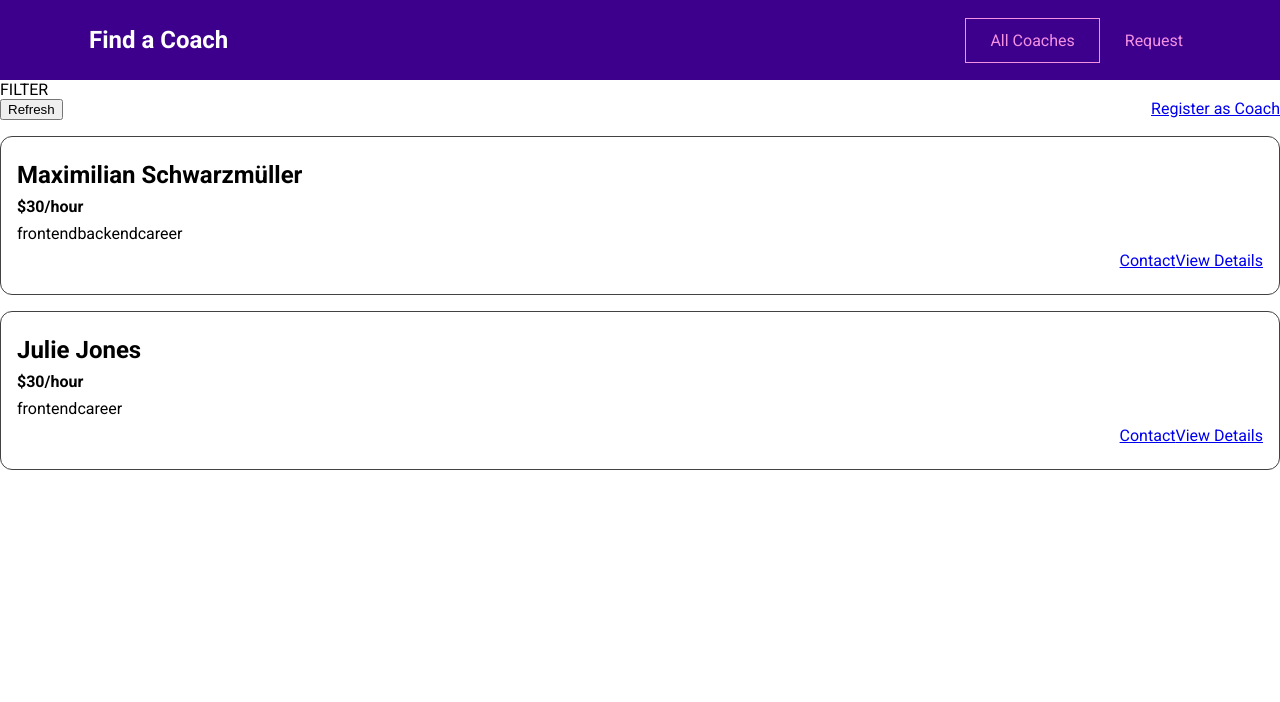
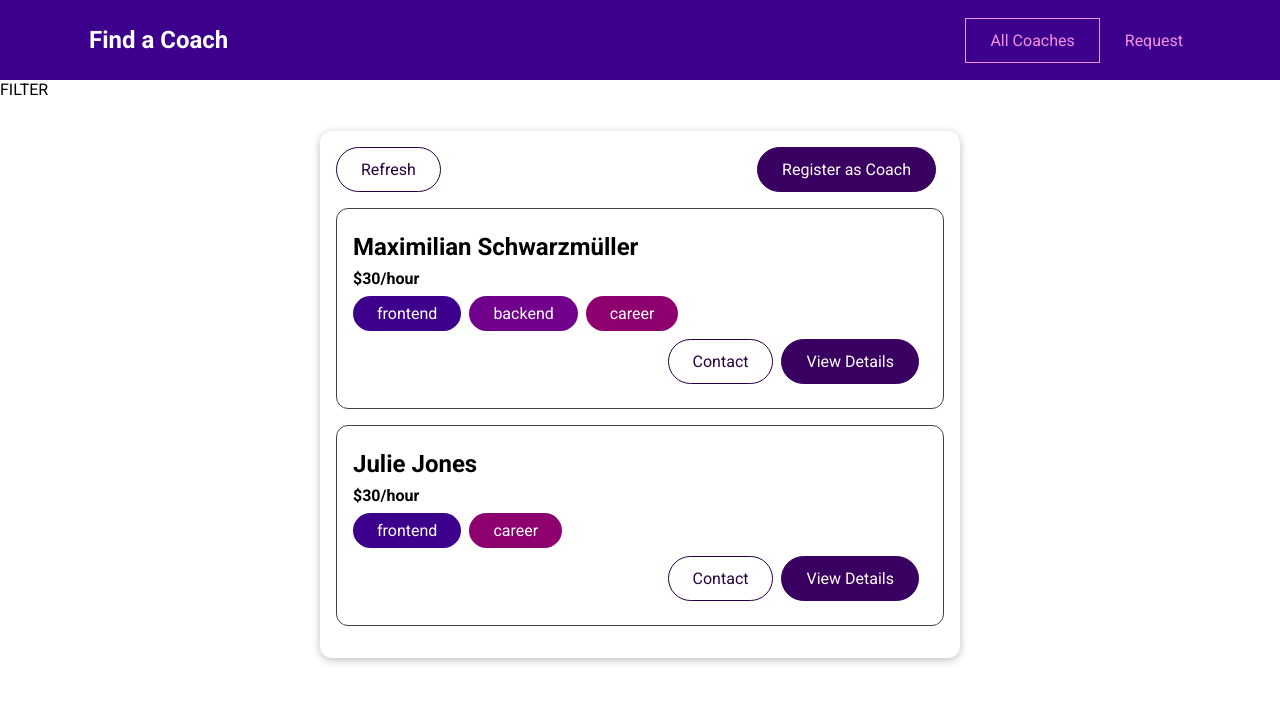
Before and after one commit to abrambagus/vue-find-a-coach, a Vue app: page /coaches in a window 1280 px wide. Shown: the top 702 px of the page. Built offline with nearby package versions, Linux system fonts and the light colour scheme.

Commit message:
create multiple base component

```diff
--- a/src/components/coaches/CoachItem.vue
+++ b/src/components/coaches/CoachItem.vue
@@ -3,19 +3,27 @@
     <h3>{{ fullName }}</h3>
     <h4>${{ rate }}/hour</h4>
     <div>
-      <span v-for="area in areas" :key="area.id">
-        {{ area }}
-      </span>
+      <base-badge
+        v-for="area in areas"
+        :key="area.id"
+        :type="area"
+        :title="area"
+      >
+      </base-badge>
     </div>
     <div class="actions">
-      <router-link :to="coachContactLink"> Contact </router-link>
-      <router-link :to="coachDetailsLink"> View Details </router-link>
+      <base-button mode="outline" link :to="coachContactLink">
+        Contact
+      </base-button>
+      <base-button link :to="coachDetailsLink"> View Details </base-button>
     </div>
   </li>
 </template>
 
 <script>
+import BaseBadge from '../ui/BaseBadge.vue';
 export default {
+  components: { BaseBadge },
   props: ['id', 'firstName', 'lastName', 'rate', 'areas'],
   computed: {
     fullName() {
--- /dev/null
+++ b/src/components/ui/BaseBadge.vue
@@ -0,0 +1,42 @@
+<template>
+  <span class="badge" :class="type">
+    {{ title }}
+  </span>
+</template>
+
+<script>
+export default {
+  props: ['type', 'title'],
+  computed: {
+    text() {
+      return this.title.toUpperCase();
+    },
+  },
+};
+</script>
+
+<style scoped>
+.badge {
+  background-color: #ccc;
+  color: #252525;
+  border-radius: 30px;
+  padding: 0.5rem 1.5rem;
+  display: inline-block;
+  margin-right: 0.5rem;
+}
+
+.frontend {
+  background-color: #3d008d;
+  color: white;
+}
+
+.backend {
+  background-color: #71008d;
+  color: white;
+}
+
+.career {
+  background-color: #8d006e;
+  color: white;
+}
+</style>
--- /dev/null
+++ b/src/components/ui/BaseButton.vue
@@ -0,0 +1,73 @@
+<template>
+  <button v-if="!link" :class="mode">
+    <slot></slot>
+  </button>
+  <router-link v-else :to="to" :class="mode">
+    <slot></slot>
+  </router-link>
+</template>
+
+<script>
+export default {
+  props: {
+    mode: {
+      type: String,
+      required: false,
+      default: '',
+    },
+    link: {
+      type: Boolean,
+      required: false,
+      default: false,
+    },
+    to: {
+      type: String,
+      required: false,
+      default: '/',
+    },
+  },
+};
+</script>
+
+<style scoped>
+button,
+a {
+  text-decoration: none;
+  padding: 0.75rem 1.5rem;
+  font: inherit;
+  background-color: #3a0061;
+  border: 1px solid #3a0061;
+  color: white;
+  cursor: pointer;
+  border-radius: 30px;
+  margin-right: 0.5rem;
+  display: inline-block;
+}
+
+a:hover,
+a:active,
+button:hover,
+button:active {
+  background-color: #270041;
+  border-color: #270041;
+}
+
+.flat {
+  background-color: transparent;
+  color: #3a0061;
+  border: none;
+}
+
+.outline {
+  background-color: transparent;
+  border-color: #270041;
+  color: #270041;
+}
+
+.flat:hover,
+.flat:active,
+.outline:hover,
+.outline:active {
+  background-color: #edd2ff;
+}
+</style>
--- /dev/null
+++ b/src/components/ui/BaseCard.vue
@@ -0,0 +1,15 @@
+<template>
+  <div class="card">
+    <slot></slot>
+  </div>
+</template>
+
+<style scoped>
+.card {
+  border-radius: 12px;
+  box-shadow: 0 2px 8px rgba(0, 0, 0, 0.26);
+  padding: 1rem;
+  margin: 2rem auto;
+  max-width: 40rem;
+}
+</style>
--- a/src/pages/coaches/CoachesList.vue
+++ b/src/pages/coaches/CoachesList.vue
@@ -1,9 +1,10 @@
 <template>
   <section>FILTER</section>
   <section>
+    <base-card>
       <div class="controls">
-      <button>Refresh</button>
-      <router-link to="/register">Register as Coach</router-link>
+        <base-button mode="outline">Refresh</base-button>
+        <base-button link to="/register">Register as Coach</base-button>
       </div>
       <ul v-if="hasCoaches">
         <coach-item
@@ -17,6 +18,7 @@
         ></coach-item>
       </ul>
       <h3 v-else>No coaches found</h3>
+    </base-card>
   </section>
 </template>
 
```
Also changed, not shown: src/main.js (+7 -1 lines). Lines whose indentation alone changed are shown as unchanged.
